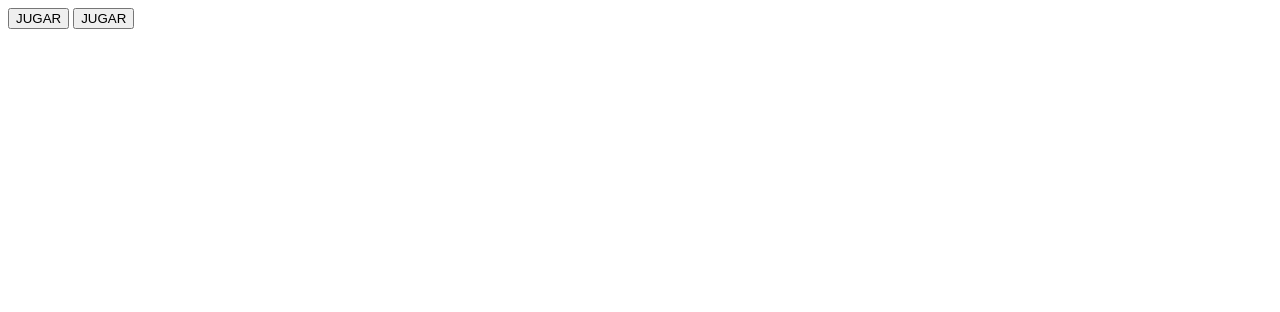
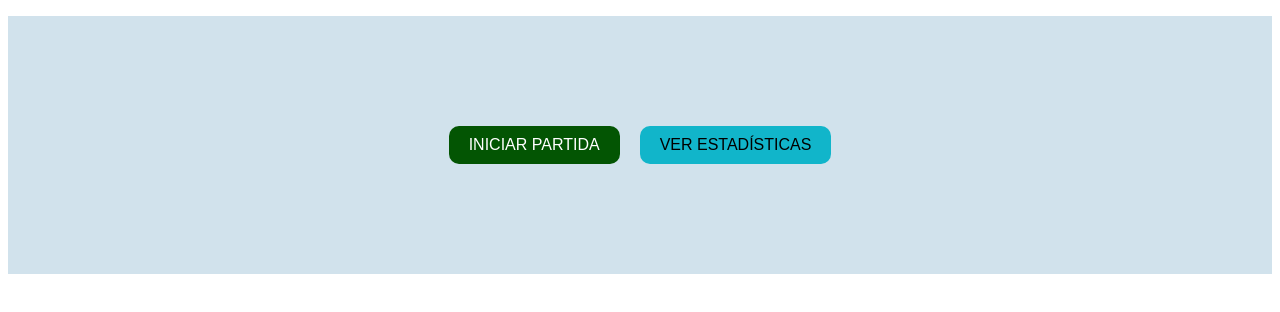
Before and after one commit to luiscornejo9612/JocdelPenjat, a plain HTML site: page JocdelPenjat.html in a window 1280 px wide. Drawn offline with Linux system fonts and the light colour scheme.

Commit message:
se han hecho mejoras en jocEnFunciones.js y se han colocado los botones en el html

```diff
--- a/JocdelPenjat.html
+++ b/JocdelPenjat.html
@@ -5,11 +5,58 @@
     <meta name="viewport" content="width=device-width, initial-scale=1.0">
     <title>Document</title>
     <script src="jocEnFunciones.js"></script>
+    <style>
+        .botones {
+            background-color: rgb(209, 226, 236);
+            display: flex;
+            flex-direction: row;
+            justify-content: center;
+            align-items: center;
+            padding-top: 100px;
+            padding-bottom: 100px;
+        }
+
+        #jugar {
+            border-radius: 10px;
+            background-color: rgb(3, 85, 3);
+            color: white;
+            border: none;
+            margin: 10px;
+            padding: 10px 20px;
+            font-size: 16px;
+        }
+
+        #estadisticas {
+            border-radius: 10px;
+            background-color: rgb(17, 181, 202);
+            border: none;
+            margin: 10px;
+            padding: 10px 20px;
+            font-size: 16px;
+        }
+
+
+    </style>
+
 
 </head>
 <body>
-    <button onclick="menu()">JUGAR</button>
-    <button onclick="verEstadisticas()">JUGAR</button>
+    <div>
+        <p id="guiones"></p>
+    </div>
+
+    <div class="botones">
+        <button id="jugar" onclick="jugar()">INICIAR PARTIDA</button>
+        <button id="estadisticas" onclick="verEstadisticas()">VER ESTADÍSTICAS</button>
+    </div>
+
+    <div>
+
+    </div>
+
+    <script>
+
+    </script>
 
 </body>
 </html>
--- a/jocEnFunciones.js
+++ b/jocEnFunciones.js
@@ -4,6 +4,9 @@ let partidasPerdidas = 0;
 
 function jugar() {
     partidasJugadas++;
+    var menu = 1;
+    if (Number.isInteger(menu)) {
+        if (menu === 1) {
             let palabra = prompt("Ingresa la palabra");
             // Resto del código relacionado con la opción de jugar
             palabra = palabra.toUpperCase();//Convertimos la palabra en mayúsculas
@@ -14,9 +17,7 @@ function jugar() {
             let arrayDeLetras = palabraEspacios.split('');//Palabra con espacios convertida a un array
 
             var guiones = ""; //Guiones ha mostrar al usuario
-                for (let i = 0; i < palabra.length; i++) {
-                    guiones += "_" + " ";
-                }
+            guiones = generarGuiones(palabra);
 
             console.log(guiones);
             let guionesArray = guiones.split(''); //Convertimos los guiones en un array
@@ -27,7 +28,7 @@ function jugar() {
                 var letra = prompt("Ingresa una letra");
                 letra = letra.toUpperCase();//Convertimos la palabra en mayúsculas
                 if (letra.length !== 1 || !esLetra(letra)) { //Comprueba que sea letra y solo admite un carácter
-                        console.log("Solo se admiten letras");
+                    console.log("Solo ingresa una letra");
                 } else {
                     var exist = arrayDeLetras.includes(letra);//Comprueba que letra ingresada se encuentre en la palabra
                     if (exist) {
@@ -46,7 +47,7 @@ function jugar() {
                             partidasGanadas++;
                             break; // Salir del bucle si se adivinó la palabra
                         }
-                        }else {
+                    } else {
                         contador--;
                         console.log("La letra no se encuentra en la palabra, te quedan " + contador + " intentos");
                         if (contador === 0) {
@@ -55,32 +56,21 @@ function jugar() {
                         }
                     }
                 }
-                } while (contador !== 0 );
+            } while (contador !== 0);
+            menu--;
+        }
+    }
+
 }
 
 function verEstadisticas() {
+    var menu = 2;
+    if (menu === 2) {
         console.log("TOTAL DE PARTIDAS: " + partidasJugadas);
         console.log("PARTIDAS GANADAS: (" + parseInt((partidasGanadas / partidasJugadas) * 100) + "%): " + partidasGanadas);
         console.log("PARTIDAS PERDIDAS: (" + parseInt((partidasPerdidas / partidasJugadas) * 100) + "%): " + partidasPerdidas);
+        menu--;
     }
-
-function menu() {
-    do {
-        var menu = parseInt(prompt("INGRESA UN NUMERO:" +
-            "\n1 = Jugar " +
-            "\n2 = Estadisticas " +
-            "\n3 = Salir"));
-
-        if (Number.isInteger(menu)) {
-            if (menu === 1) {
-                jugar();
-            } else if (menu === 2) {
-                verEstadisticas();
-            }
-        } else {
-            console.log("Ingrese una opción correcta.");
-        }
-    } while (menu !== 3);
 }
 
 function esLetra(caracter) {
@@ -89,3 +79,11 @@ function esLetra(caracter) {
     // Usamos el método test para verificar si el caracter cumple con la expresión regular.
     return expresionRegular.test(caracter);
 }
+
+function generarGuiones(palabra) {
+    var guiones = ""; // Guiones a mostrar al usuario
+    for (let i = 0; i < palabra.length; i++) {
+        guiones += "_" + " ";
+    }
+    return guiones;
+}
```
Also changed, not shown: img_penjat-20231114T004755Z-001/penjat_0.png (added), img_penjat-20231114T004755Z-001/penjat_1.png (added), img_penjat-20231114T004755Z-001/penjat_2.png (added), img_penjat-20231114T004755Z-001/penjat_3.png (added), img_penjat-20231114T004755Z-001/penjat_4.png (added), img_penjat-20231114T004755Z-001/penjat_5.png (added), img_penjat-20231114T004755Z-001/penjat_6.png (added). Lines whose indentation alone changed are shown as unchanged.
